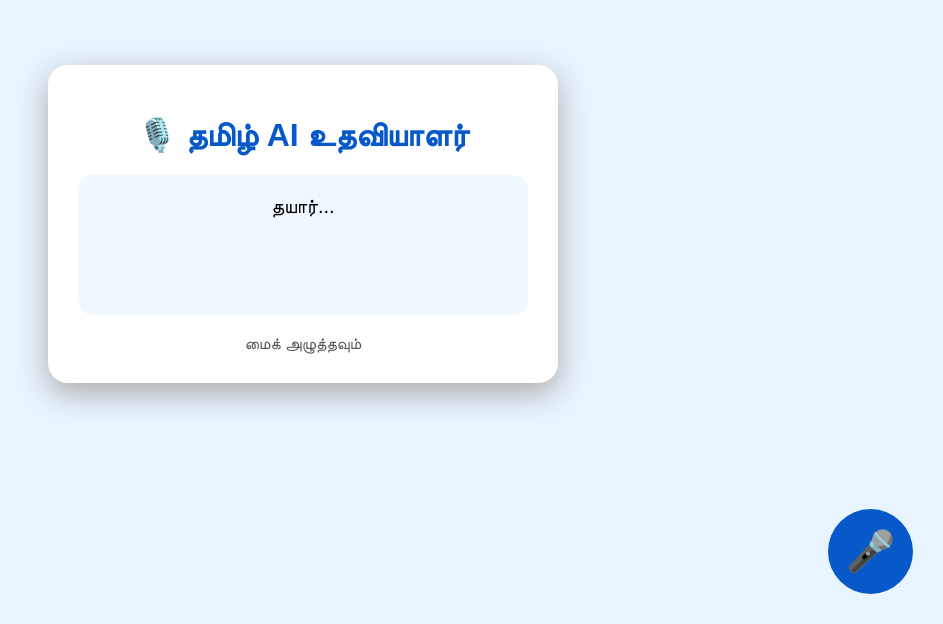
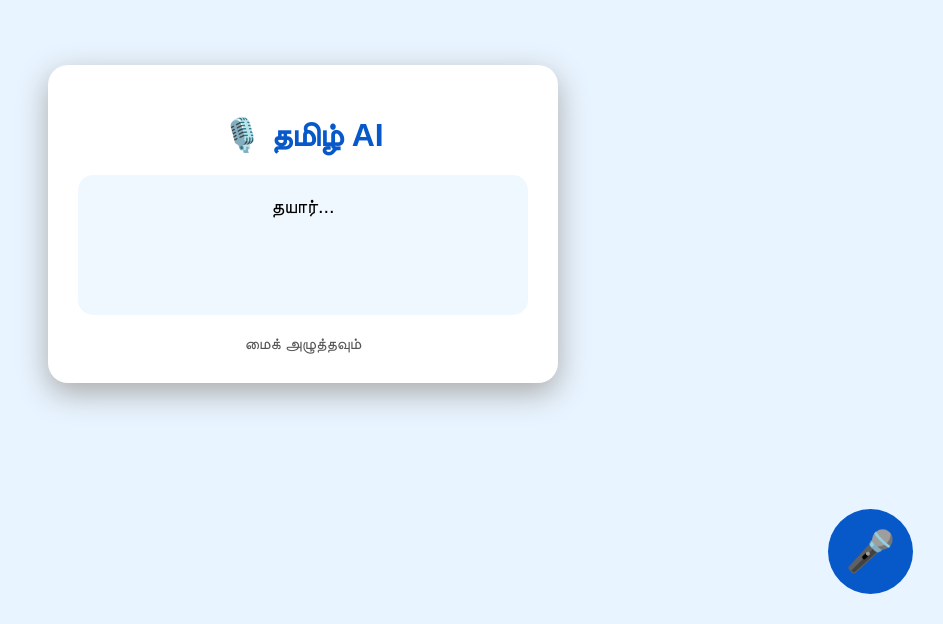
Before and after one commit to jayasankard35-lgtm/tamilv1, a plain HTML site: page index.html in a window 1280 px wide. Shown: the part 176-800 px from the top of the page, without its empty margins (337-1280 px from the left). Drawn offline with Linux system fonts and the light colour scheme.

Commit message:
Update index.html

```diff
--- a/index.html
+++ b/index.html
@@ -4,7 +4,6 @@
 <head>
 
 <meta charset="UTF-8">
-
 <meta name="viewport" content="width=device-width, initial-scale=1.0">
 
 <title>Tamil Voice AI</title>
@@ -20,7 +19,7 @@
 <div class="container">
 
 
-<h1>🎙️ தமிழ் AI உதவியாளர்</h1>
+<h1>🎙️ தமிழ் AI</h1>
 
 
 <div id="text">
@@ -45,6 +44,7 @@
 
 
 
+<!-- IMPORTANT: app.js only -->
 <script src="./app.js"></script>
 
 
```
